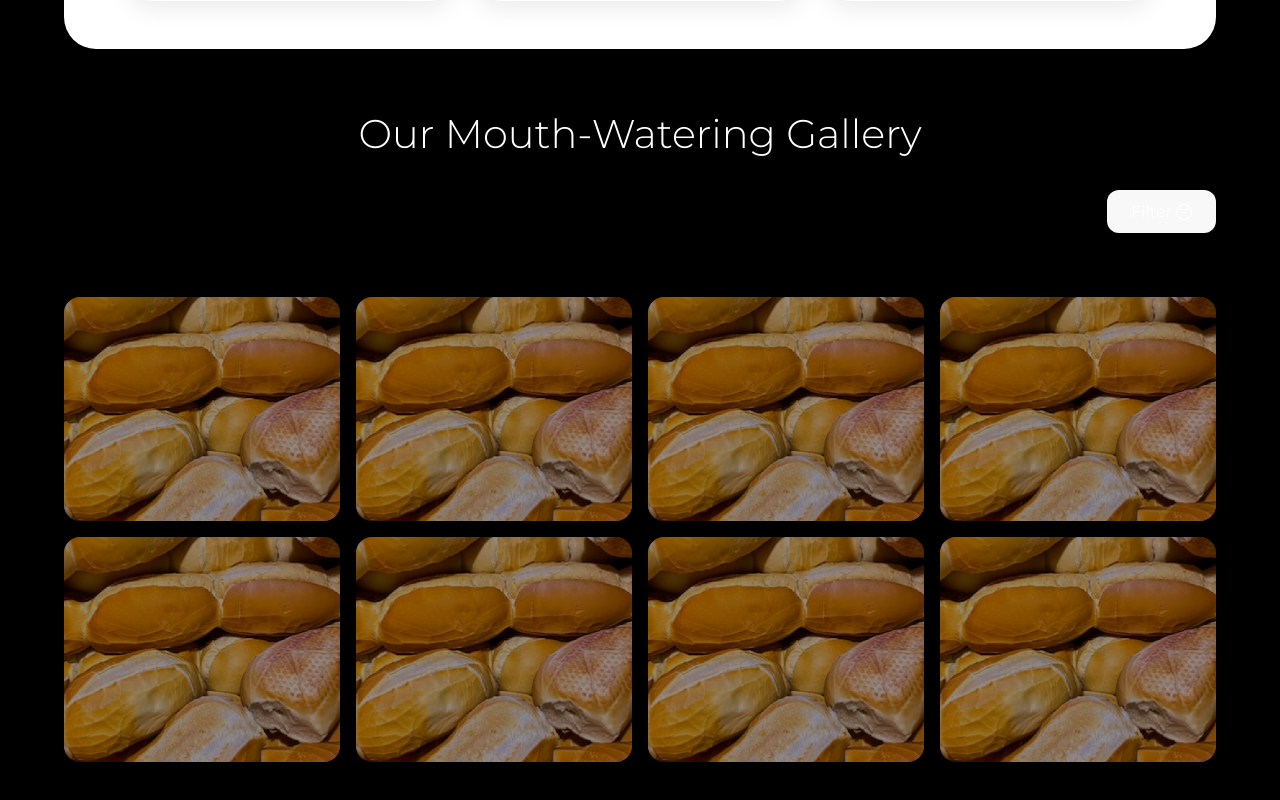
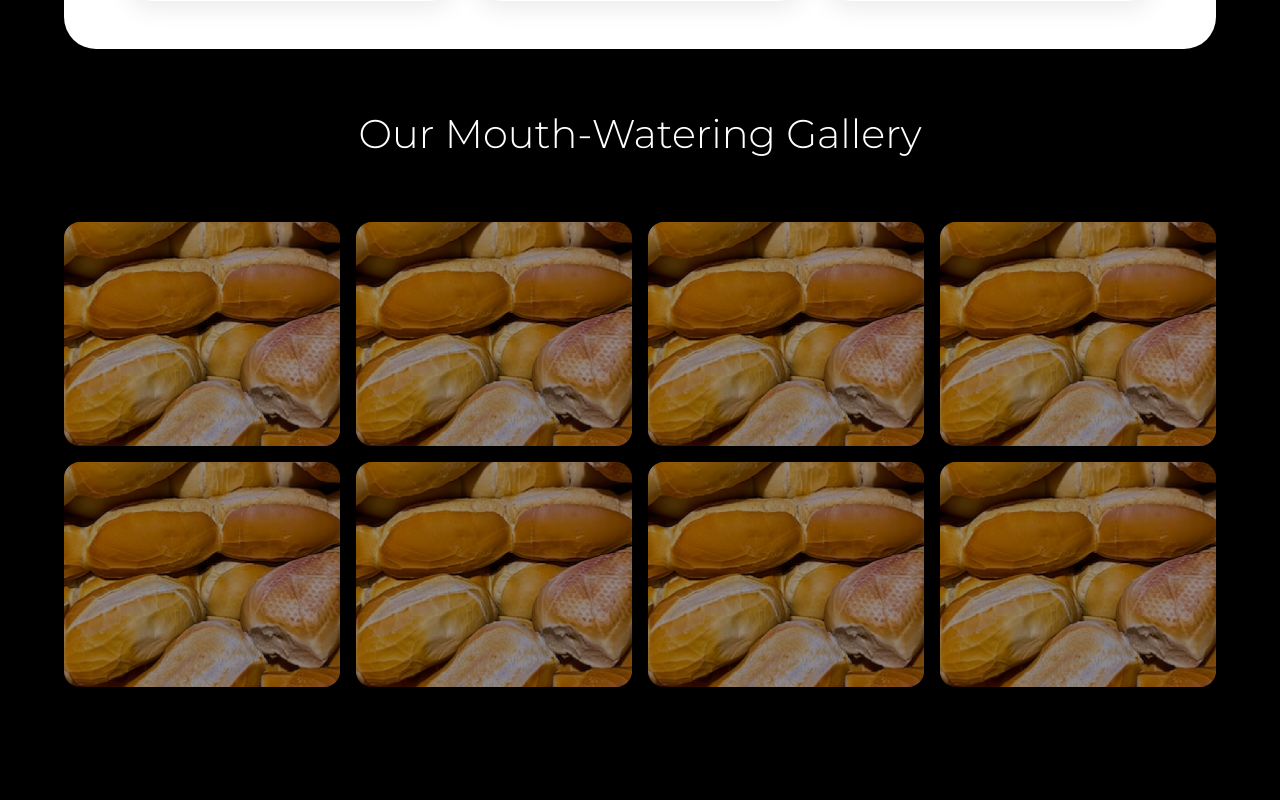
Before and after one commit to Simlex/jomarex, a Next.js app: page / in a window 1280 px wide. Shown: the part 1192-1992 px from the top of the page. Built offline with nearby package versions, Linux system fonts and the light colour scheme.

Commit message:
Removed filter

```diff
--- a/components/gallery-section/Gallery.tsx
+++ b/components/gallery-section/Gallery.tsx
@@ -17,7 +17,7 @@ export default function Gallery(props: IGalleryProps) {
     return (
         <div className={props.onMobile ? style.mParent : style.parent}>
             <h2>Our Mouth-Watering Gallery</h2>
-            <div className={style.filter}>
+            {/* <div className={style.filter}>
                 <div className={style.filterBox} onClick={() => { setDropdownVisible(!dropdownVisible) }}>
                     <p>Filter</p>
                     <BsFilterCircle />
@@ -31,7 +31,7 @@ export default function Gallery(props: IGalleryProps) {
                         </div>
                     )
                 }
-            </div>
+            </div> */}
             <div className={props.onMobile ? style.mGalleryBox : style.galleryBox}>
                 <div className={`${style.galleryItem} ${style.img1}`}>
                     <Image src={gallery1} alt='Food image' />
```
